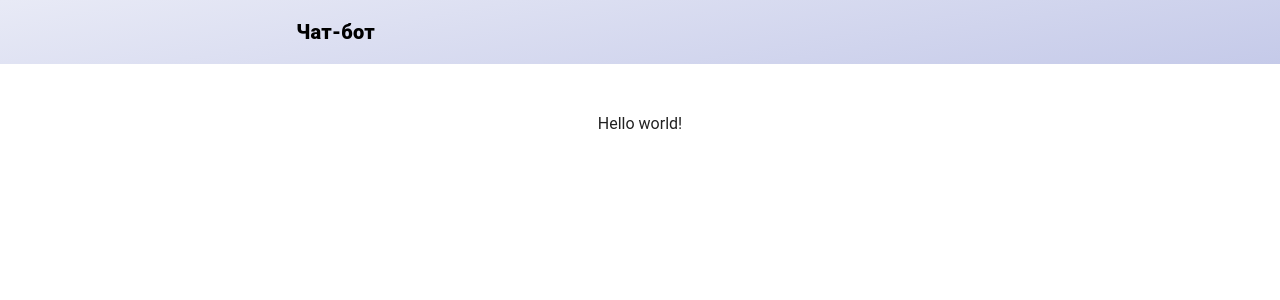
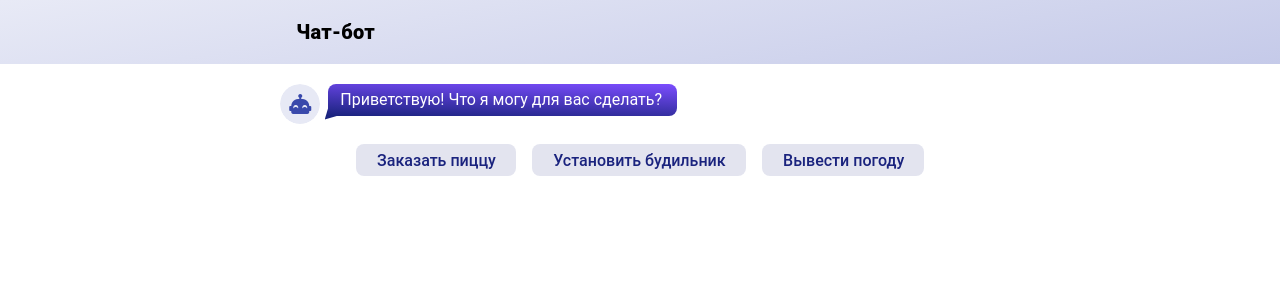
Before and after one commit to Larento/vue-chat-bot-task, a Vue app: page / in a window 1280 px wide. Shown: the top 300 px of the page. Built offline with nearby package versions, Linux system fonts and the light colour scheme.

Commit message:
add ChatWindow component for displaying array of messages in bubbles with avatars and several command buttons

```diff
--- a/src/components/ChatWindow.vue
+++ b/src/components/ChatWindow.vue
@@ -1,14 +1,88 @@
-<script setup lang="ts"></script>
-
 <template>
-    <div class="container">Hello world!</div>
+    <v-layout class="d-block mx-auto chat-window-container">
+        <transition-group name="fade">
+            <v-layout
+                v-for="(message, index) in store.messages"
+                :key="index"
+                :class="isBotSender(message) ? 'flex-row' : 'flex-row-reverse'"
+                class="d-flex flex-nowrap ga-2 py-1 px-0 ma-0"
+            >
+                <div class="avatar-container">
+                    <message-sender-avatar
+                        v-if="store.isPreviousMessageFromDifferentSender(index)"
+                        :is-bot-sender="isBotSender(message)"
+                    ></message-sender-avatar>
+                </div>
+                <message-bubble
+                    :message="message"
+                    :type-speed="isBotSender(message) ? 30 : 20"
+                ></message-bubble>
+            </v-layout>
+        </transition-group>
+        <div class="d-flex flex-wrap justify-center pt-4 ga-4 position-relative">
+            <transition-group name="fade" @after-leave="handleCommandButtonAfterLeave">
+                <command-button
+                    v-for="(command, index) in store.commandList"
+                    v-if="!store.currentCommand"
+                    :key="index"
+                    :data-index="index"
+                    :command="command"
+                    @before-set-command="isCommandAlreadyPosted = false"
+                >
+                </command-button>
+            </transition-group>
+        </div>
+    </v-layout>
 </template>
 
+<script setup lang="ts">
+import { ref } from 'vue';
+import { store } from '@/modules/store';
+import MessageSenderAvatar from '@/components/MessageSenderAvatar.vue';
+import MessageBubble from '@/components/MessageBubble.vue';
+import CommandButton from '@/components/CommandButton.vue';
+import { Message } from '@/modules/chat';
+
+const isCommandAlreadyPosted = ref(false);
+const isBotSender = (message: Message) => message.sender === 'bot';
+const handleCommandButtonAfterLeave = () => {
+    if (!isCommandAlreadyPosted.value) store.postCommand();
+    isCommandAlreadyPosted.value = true;
+};
+
+setTimeout(() => store.executeCommand(), 300);
+</script>
+
 <style scoped lang="scss">
-.container {
-    max-width: 1280px;
-    margin: 0 auto;
-    padding: 2rem;
-    text-align: center;
+.chat-window-container {
+    max-width: 80ch;
+}
+
+.avatar-container {
+    width: 40px;
+    height: 40px;
+
+    > * {
+        width: 100%;
+        height: 100%;
+    }
+}
+
+.fade {
+    &-move,
+    &-enter-active,
+    &-leave-active {
+        transition: all 0.25s ease;
+    }
+
+    &-leave-active {
+        position: relative;
+    }
+
+    &-enter-from,
+    &-leave-to {
+        opacity: 0;
+        transform: scale(0.95) translate(0, 10px);
+    }
 }
 </style>
```
